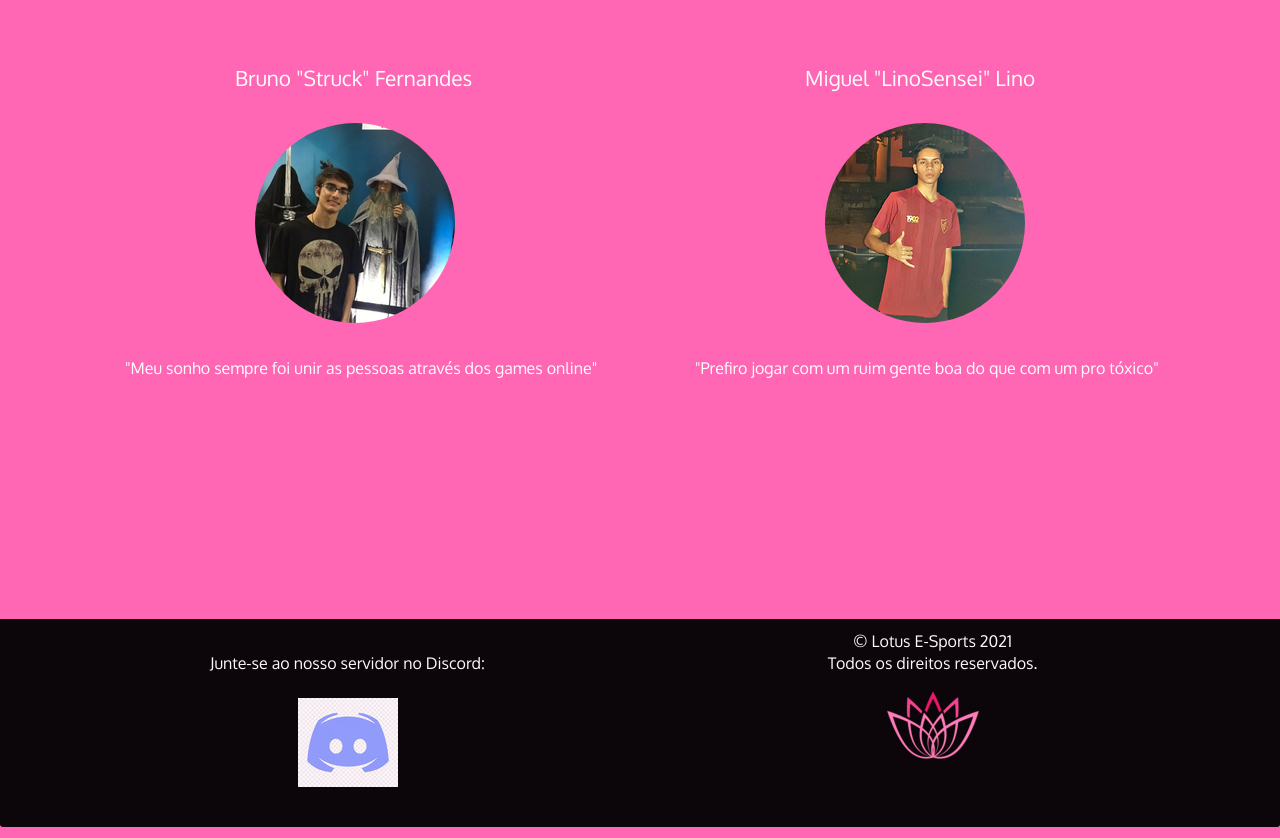
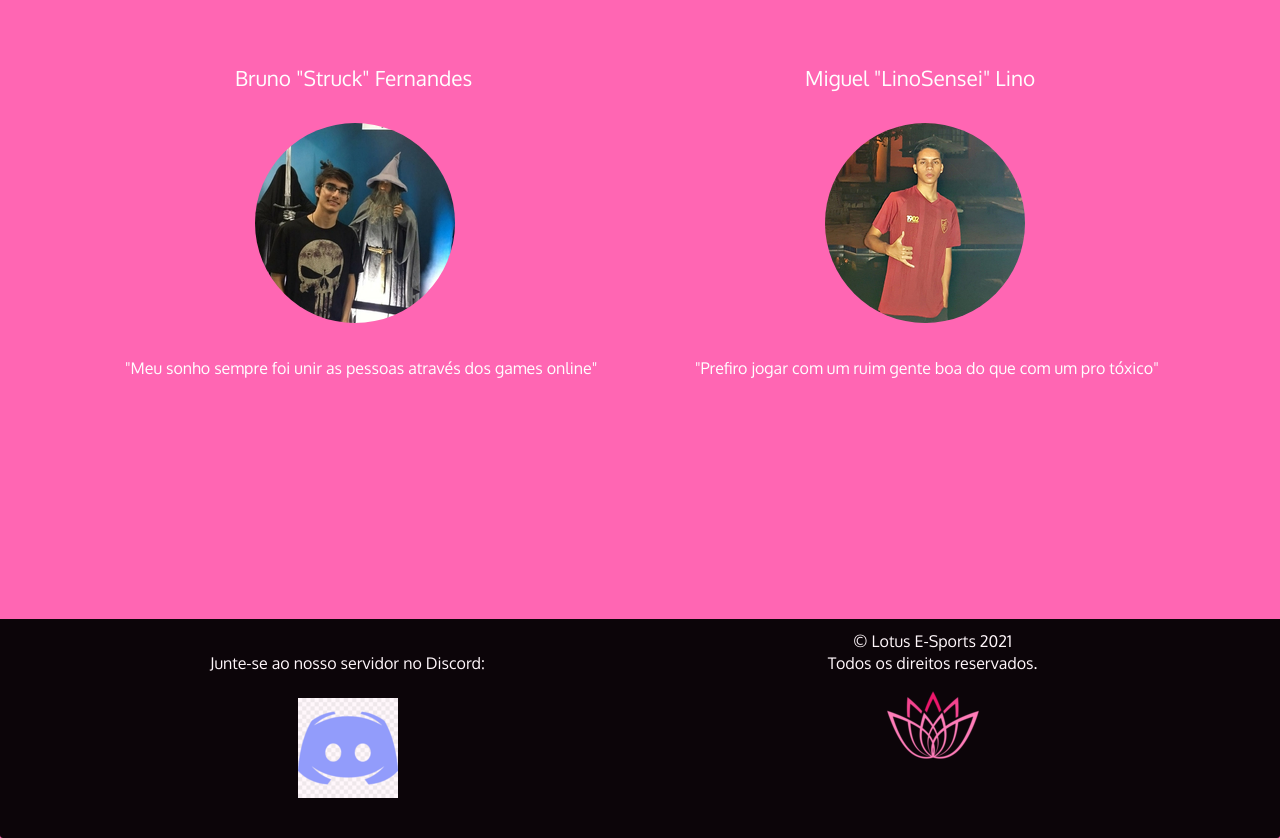
Before and after one commit to miguel-galdino/Lotus-Esports, a plain HTML site: page site/index.html in a window 1280 px wide. Shown: the part 1247-2085 px from the top of the page. Drawn offline with Linux system fonts and the light colour scheme.

Commit message:
3rd modification

```diff
--- a/site/index.html
+++ b/site/index.html
@@ -91,7 +91,7 @@
     <div class="container">
       <div class="row">
         <section id="discord" class="col-sm-6"><div><br></div><span>Junte-se ao nosso servidor no Discord:</span><br><br>
-          <a href="https://discord.com/invite/CdRk234Gpb" target="_blank"><div><img src="images/discordlogo.jpg"></div><span></span></a>
+          <a href="https://discord.com/invite/CdRk234Gpb" target="_blank"><div><img src="images/discordlogo.png"></div><span></span></a>
           <hr class="visible-xs">
         </section>
         <section id="address" class="col-sm-6"><div></div>
```
Also changed, not shown: site/images/discordlogo.png (added), site/images/discordlogo2.png (renamed from site/images/Discord-Logo.png).
